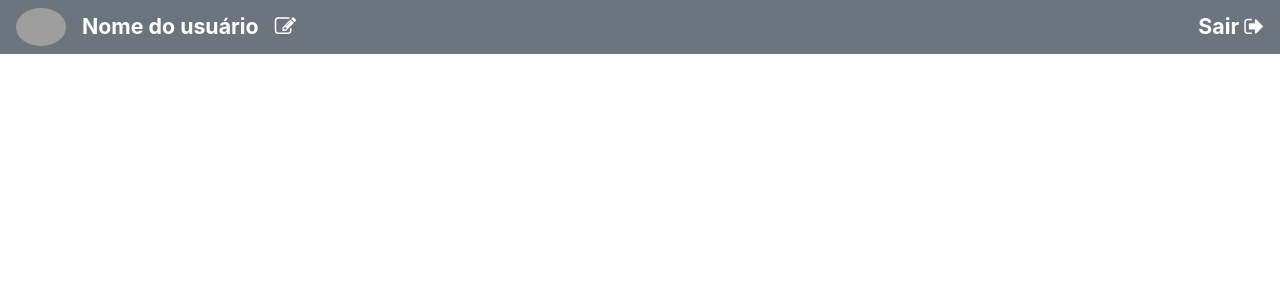
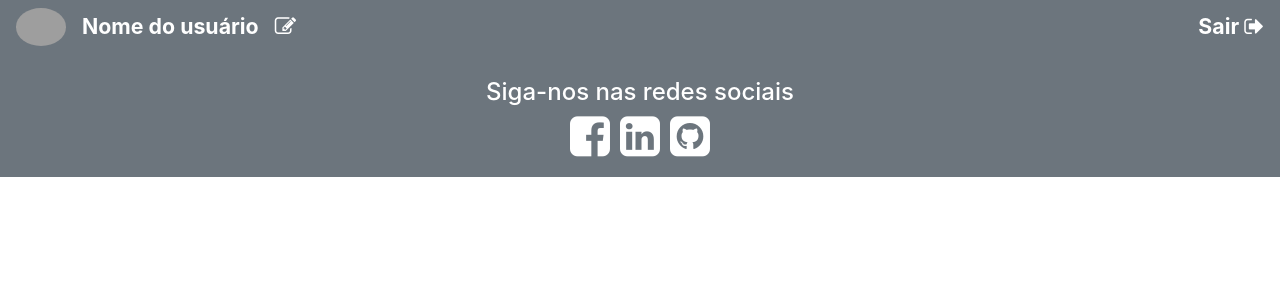
Before and after one commit to VitorAlex-97/blogPessoal, an Angular app: page / in a window 1280 px wide. Shown: the top 300 px of the page. Built offline with nearby package versions, Linux system fonts and the light colour scheme; grey boxes are pictures that could not be loaded.

Commit message:
@VitorAlex-97 [task: Componente rodape criado]

```diff
--- a/src/app/app.component.html
+++ b/src/app/app.component.html
@@ -1 +1,3 @@
 <app-menu></app-menu>
+
+<app-rodape></app-rodape>
--- a/src/app/rodape/rodape.component.css
+++ b/src/app/rodape/rodape.component.css
@@ -0,0 +1,27 @@
+ul.social-network {
+    list-style: none;
+    padding: 0;
+}
+
+ul.social-network li {
+    list-style: none;
+    padding: 5px;
+    display: inline;
+}
+
+.fa {
+    font-size: 35pt;
+    color: #ffffff;
+}
+
+.fa-facebook-square:hover {
+    color: #3b5998;
+}
+
+.fa-linkedin-square:hover {
+    color: #0072b1;
+}
+
+.fa-github-square:hover {
+    color: #0f0e0e;
+}
--- a/src/app/rodape/rodape.component.html
+++ b/src/app/rodape/rodape.component.html
@@ -1 +1,39 @@
-<p>rodape works!</p>
+<footer class="page-footer font-small bg-secondary pt-4">
+
+    <div class="container">
+
+        <div class="row">
+            <div class="col-md-12 d-flex justify-content-center">
+                <h4 class="text-white">Siga-nos nas redes sociais</h4>
+            </div>
+        </div>
+
+        <div class="row">
+            <div class="col-md-12 d-flex justify-content-center">
+
+                <ul class="social-network">
+                    <li>
+                        <a href="https://www.facebook.com/vitor.alex.56" target="_blank"
+                        class="icoFacebook">
+                            <i class="fa fa-facebook-square" aria-hidden="true"></i>
+                        </a>
+                    </li>
+                    <li>
+                        <a href="https://www.linkedin.com/in/vitor-alex-8aab38209/" target="_blank"
+                        class="icoLinkedin">
+                            <i class="fa fa-linkedin-square" aria-hidden="true"></i>
+                        </a>
+                    </li>
+                    <li>
+                        <a href="https://github.com/VitorAlex-97" target="_blank"
+                        class="icoGitHub">
+                            <i class="fa fa-github-square" aria-hidden="true"></i>
+                        </a>
+                    </li>
+                </ul>
+
+            </div>
+        </div>
+    </div>
+
+</footer>
```
